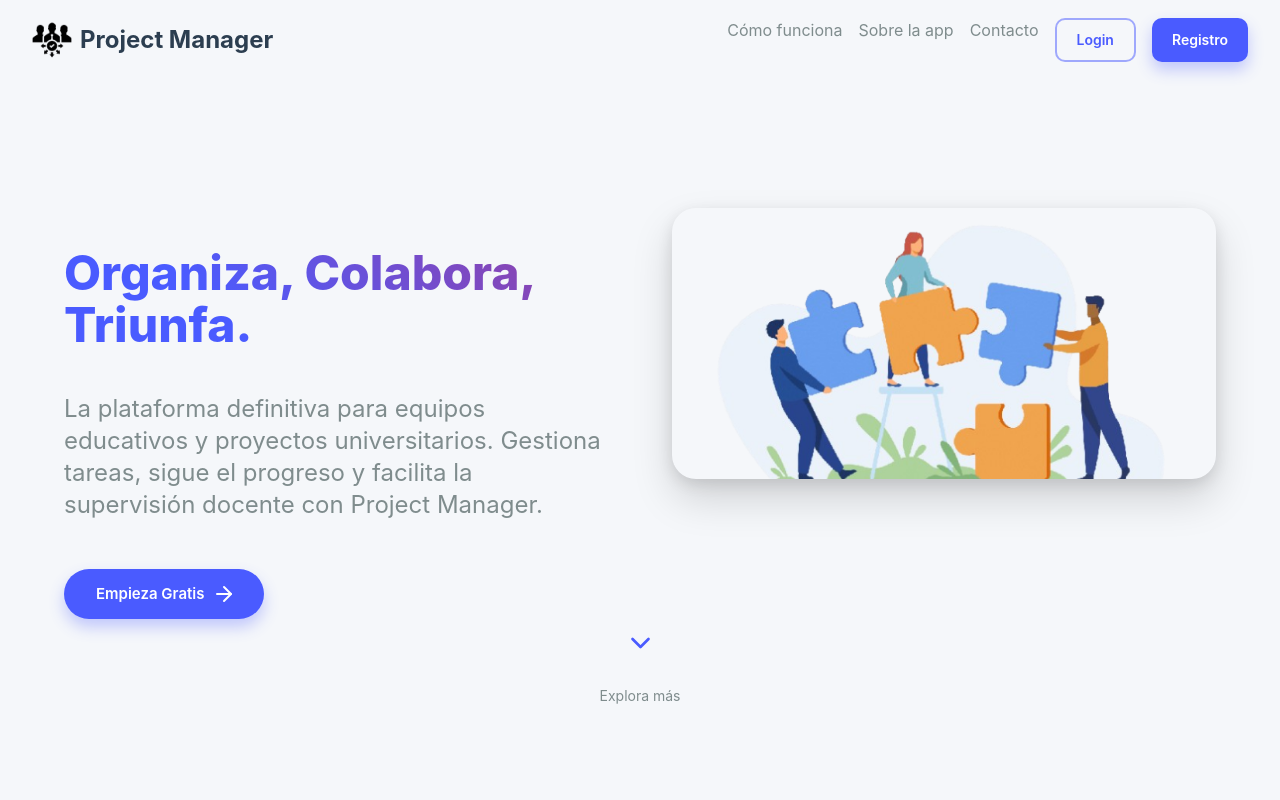
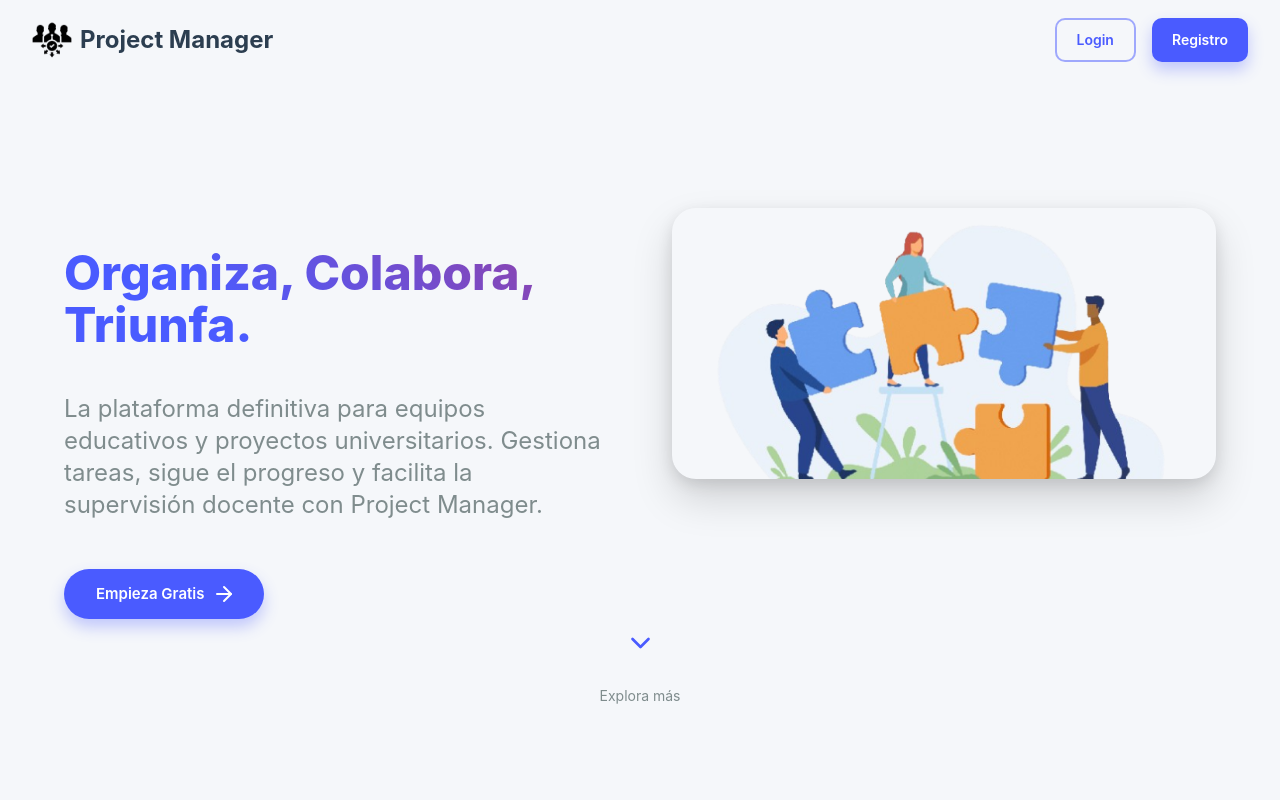
Before and after one commit to Rubo0000/tfg-rubo, a React (Vite) app in the folder frontend/: page / in a window 1280 px wide. Shown: the top 800 px of the page. Built offline with nearby package versions, Linux system fonts and the light colour scheme.

Commit message:
Cambios menores en LandPageHeader

```diff
--- a/frontend/src/components/LandPageHeader.jsx
+++ b/frontend/src/components/LandPageHeader.jsx
@@ -1,8 +1,7 @@
-// src/components/AppHeader.jsx
 import React from 'react';
 import { AppBar, Toolbar, Box, Stack, Button, Typography, useTheme, Link as MuiLink } from "@mui/material";
 import { Link as RouterLink } from "react-router-dom";
-import { ASSETS, NAV_LINKS } from "../utils/constants";
+import { ASSETS } from "../utils/constants";
 
 function LandPageHeader() {
     const theme = useTheme();
@@ -32,18 +31,7 @@ function LandPageHeader() {
                 </RouterLink>
 
                 <Stack direction="row" spacing={{ xs: 1, sm: 2 }}>
-                    {NAV_LINKS.map((link) => (
-                        <MuiLink
-                            key={link.name}
-                            component={RouterLink}
-                            to={link.path}
-                            color="text.secondary"
-                            underline="hover"
-                            sx={{ display: { xs: 'none', sm: 'block' } }}
-                        >
-                            {link.name}
-                        </MuiLink>
-                    ))}
+
                     <Button
                         component={RouterLink}
                         to="/login"
--- a/frontend/src/components/TaskModal.jsx
+++ b/frontend/src/components/TaskModal.jsx
@@ -1,4 +1,3 @@
-// components/TaskModal.jsx
 import {
     Dialog,
     DialogTitle,
--- a/frontend/src/theme/customTheme.js
+++ b/frontend/src/theme/customTheme.js
@@ -99,8 +99,11 @@ const customTheme = createTheme({
         },
         outlinedPrimary: {
           borderWidth: '2px !important',
+          transition: 'transform 0.2s ease-out, box-shadow 0.2s ease-out',
           '&:hover': {
             backgroundColor: 'rgba(74, 91, 255, 0.05)',
+            transform: 'translateY(-2px)',
+            boxShadow: '0px 12px 20px rgba(74, 91, 255, 0.4)',
           },
         },
       },
```
